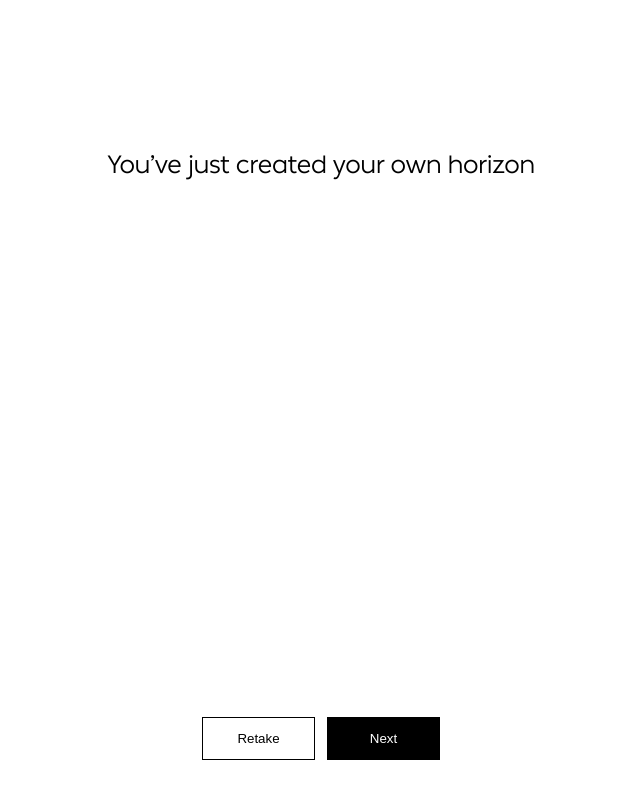
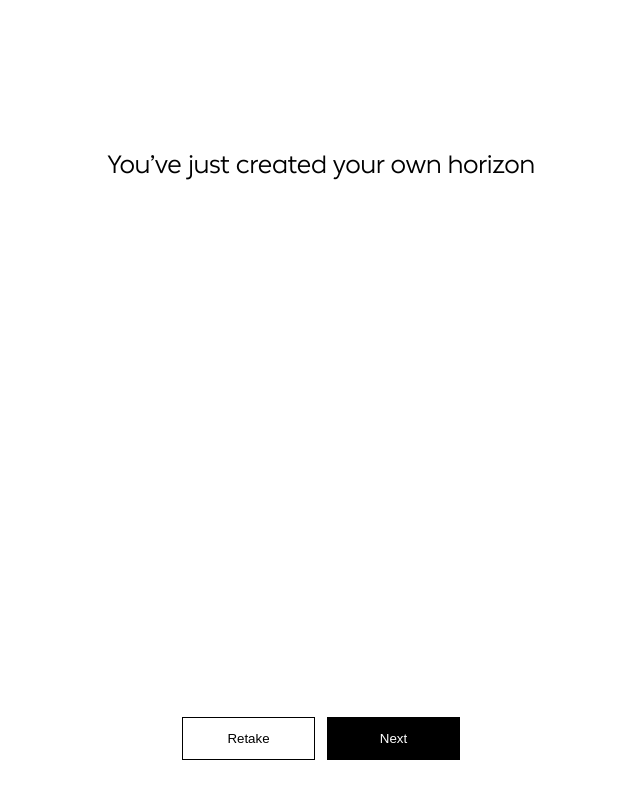
Before and after one commit to sheddyboy/new-horizon, a React (Create React App) app: page /camera in a window 1280 px wide. Shown: the whole page, without its empty margins (319-959 px from the left). Built offline with nearby package versions, Linux system fonts and the light colour scheme; no server answers.

Commit message:
style: fix button size

```diff
--- a/src/styles/Camera.module.scss
+++ b/src/styles/Camera.module.scss
@@ -35,7 +35,7 @@
 }
 
 .retake {
-  width: 113px;
+  width: 133px;
   height: 43px;
   background-color: #ffffff;
   border: 1px solid #000000;
@@ -43,7 +43,7 @@
 }
 
 .next {
-  width: 113px;
+  width: 133px;
   height: 43px;
   background-color: #000000;
   border: 1px solid #000000;
```
